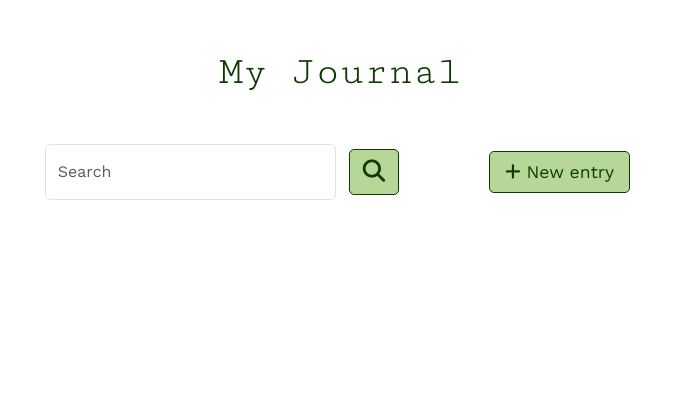
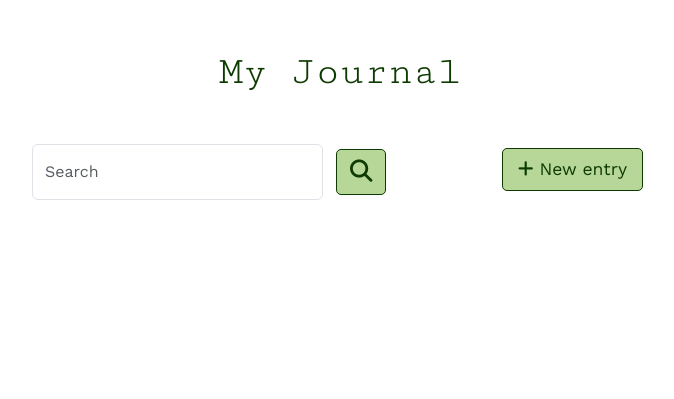
Before and after one commit to niekados/Journey, a Django app: template journal/templates/journal/journal.html in a window 1280 px wide. Shown: the part 98-497 px from the top of the page, without its empty margins (300-974 px from the left). Run offline with Django 3.2, Linux system fonts and the light colour scheme; the template is opened without the code that fills it, so the values that code supplies are empty; some libraries are stand-ins or nearby versions.

Commit message:
Add styling to search box on journal page

```diff
--- a/journal/templates/journal/journal.html
+++ b/journal/templates/journal/journal.html
@@ -8,10 +8,10 @@ Journal
 <!-- Header -->
 <h1 class="text-center m-5">My Journal</h1>
 
+<div class="container container-width d-flex flex-wrap space-between m-auto mb-5">
 
-<div class="container container-width d-flex flex-wrap space-between m-auto mb-5">
     <!-- Search box -->
-    <div class="col-sm-12 col-md-7 d-flex m-auto justify-content-start">
+    <div class="col-12 col-md-7 d-flex m-auto justify-content-center justify-content-md-start">
         <form class="d-flex w-100" role="search" method="GET" action="{% url 'journal' %}">
             <input class="form-control me-2" name="journal_query" type="search" placeholder="Search"
                 aria-label="Search">
@@ -22,8 +22,8 @@ Journal
     </div>
 
     <!-- Add new journal entry button -->
-    <div class="col-sm-12 m-auto col-md-4 d-flex justify-content-end">
-        <a href="{% url 'add_journal_entry' %}" class="my-button green-button" title="Create new entry">
+    <div class="col-12 col-md-5 m-auto d-flex d-column justify-content-center justify-content-md-end">
+        <a href="{% url 'add_journal_entry' %}" class="my-button green-button mt-4 mt-md-0" title="Create new entry">
             <i class="fa-solid fa-plus"></i> New entry</a>
     </div>
 </div>
```
